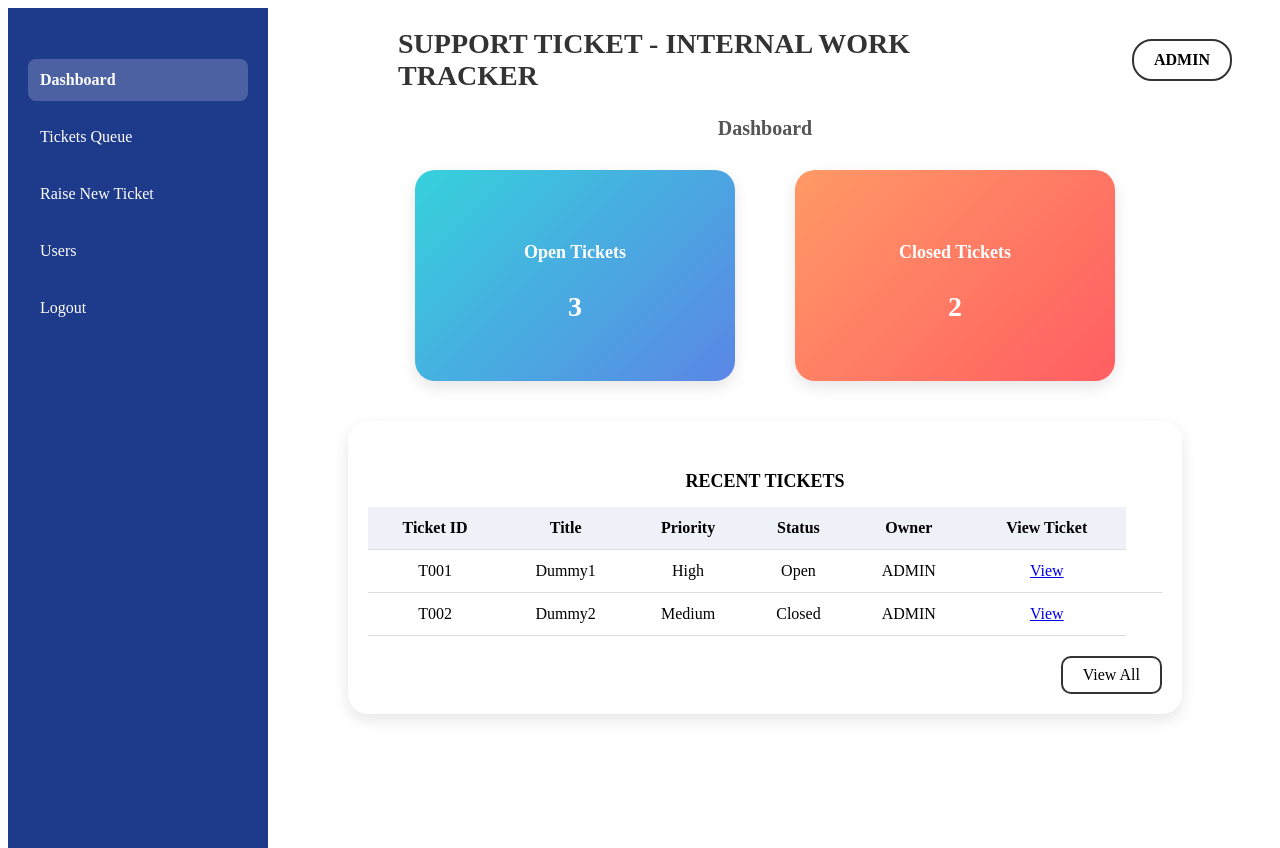
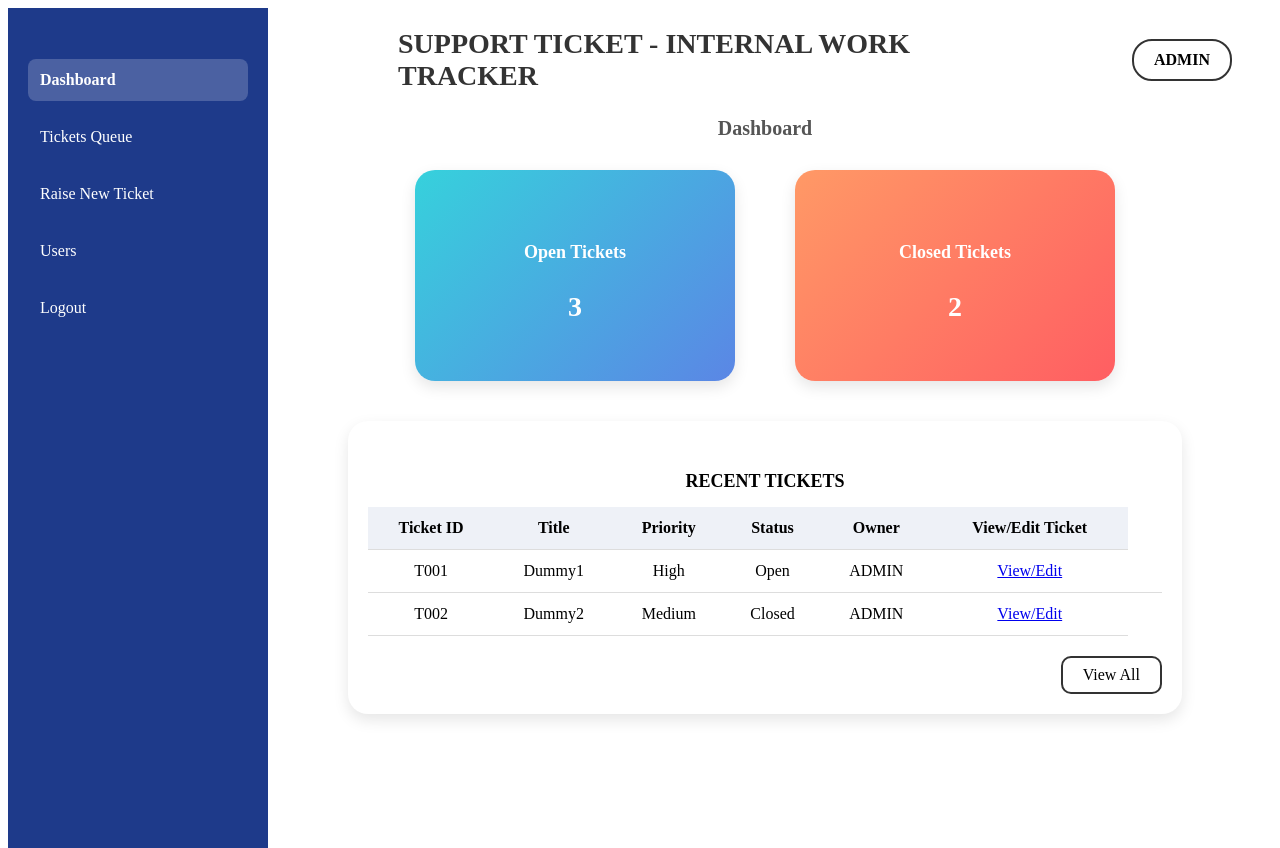
Before and after one commit to SIS-EBhogapurapu/Support-Ticket-and-Escalation-Board, an Angular app: page /admin-admin-dashboard in a window 1280 px wide. Built offline with nearby package versions, Linux system fonts and the light colour scheme; sample sign-in values are in the browser's storage.

Commit message:
Changed the name of the View button to View/Edit button

```diff
--- a/src/app/admin-admin-dashboard/admin-admin-dashboard.html
+++ b/src/app/admin-admin-dashboard/admin-admin-dashboard.html
@@ -34,7 +34,7 @@
           <th>Priority</th>
           <th>Status</th>
           <th>Owner</th>
-          <th>View Ticket</th>
+          <th>View/Edit Ticket</th>
         </tr>
       </thead>
 
@@ -45,7 +45,7 @@
           <td>High</td>
           <td>Open</td>
           <td>ADMIN</td>
-          <td><a routerLink="/admin-ticketdescription" routerLinkActive="active">View</a><td>
+          <td><a routerLink="/admin-ticketdescription" routerLinkActive="active">View/Edit</a><td>
         </tr>
 
         <tr>
@@ -54,7 +54,7 @@
           <td>Medium</td>
           <td>Closed</td>
           <td>ADMIN</td>
-          <td><a routerLink="/admin-ticketdescription" routerLinkActive="active">View</a></td>
+          <td><a routerLink="/admin-ticketdescription" routerLinkActive="active">View/Edit</a></td>
         </tr>
       </tbody>
     </table>
--- a/src/app/admin-ticketsqueue/admin-ticketsqueue.html
+++ b/src/app/admin-ticketsqueue/admin-ticketsqueue.html
@@ -60,7 +60,7 @@
             <th>Priority</th>
             <th>Status</th>
             <th>Owner</th>
-            <th>View Ticket</th>
+            <th>View/Edit Ticket</th>
           </tr>
         </thead>
 
@@ -71,7 +71,7 @@
             <td>{{ ticket.priority }}</td>
             <td>{{ ticket.status }}</td>
             <td>{{ ticket.owner }}</td>
-            <td><a [routerLink]="['/admin-ticketdescription', ticket.id]">View</a></td>
+            <td><a [routerLink]="['/admin-ticketdescription', ticket.id]">View/Edit</a></td>
           </tr>
         </tbody>
       </table>
--- a/src/app/users-dashboard/users-dashboard.html
+++ b/src/app/users-dashboard/users-dashboard.html
@@ -34,7 +34,7 @@
           <th>Priority</th>
           <th>Status</th>
           <th>Owner</th>
-          <th>View Ticket</th>
+          <th>View/Edit Ticket</th>
         </tr>
       </thead>
 
@@ -45,7 +45,7 @@
           <td>High</td>
           <td>Open</td>
           <td>ADMIN</td>
-          <td><a routerLink="/users-ticketdescription" routerLinkActive="active">View</a></td>
+          <td><a routerLink="/users-ticketdescription" routerLinkActive="active">View/Edit</a></td>
         </tr>
 
         <tr>
@@ -54,7 +54,7 @@
           <td>Medium</td>
           <td>Closed</td>
           <td>ADMIN</td>
-          <td><a routerLink="/users-ticketdescription" routerLinkActive="active">View</a></td>
+          <td><a routerLink="/users-ticketdescription" routerLinkActive="active">View/Edit</a></td>
         </tr>
       </tbody>
     </table>
--- a/src/app/users-ticketqueue/users-ticketqueue.html
+++ b/src/app/users-ticketqueue/users-ticketqueue.html
@@ -60,7 +60,7 @@
             <th>Priority</th>
             <th>Status</th>
             <th>Owner</th>
-            <th>View Ticket</th>
+            <th>View/Edit Ticket</th>
           </tr>
         </thead>
 
@@ -71,7 +71,7 @@
             <td>{{ ticket.priority }}</td>
             <td>{{ ticket.status }}</td>
             <td>{{ ticket.owner }}</td>
-            <td><a [routerLink]="['/users-ticketdescription', ticket.id]">View</a></td>
+            <td><a [routerLink]="['/users-ticketdescription', ticket.id]">View/Edit</a></td>
           </tr>
         </tbody>
       </table>
```
